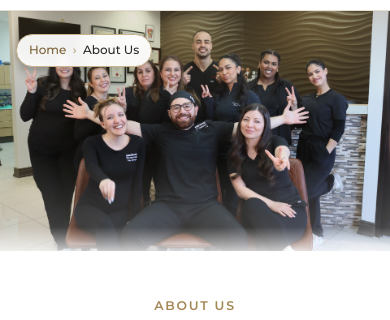
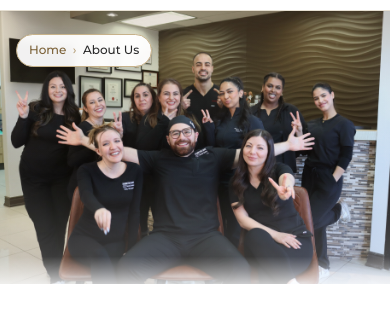
Before and after one commit to AhmadHamadi/HCDC, a website: page about-us/index.html in a window 390 px wide. Shown: the part 73-393 px from the top of the page. Drawn offline with Linux system fonts and the light colour scheme.

Commit message:
About/Our Story hero: half-torso crop, heads safe, all faces at every width
Head-to-toe made the hero too tall. Target the requested framing
instead: the crop window runs from just above the tallest back-row head
(9.3% of the photo) down to the seated front row's laps (82.8%) — heads
clear at the top, half torsos at the bottom, no ceiling band.

49vw is that window's exact height-to-width ratio, with no upper clamp,
so the composition is pixel-identical on every laptop and monitor width
(verified 768 through 3440px). On phones the 340px floor previously
forced object-fit to crop the SIDES, which cut out the woman standing at
the photo's far left edge on 320px screens; cap the floor at 70vw, the
widest ratio at which the full group still fits horizontally. Narrow
phones now show the whole team slightly shorter instead of cutting
anyone.

Verified by rendering the exact object-fit crop at 320, 390, 414, 480,
540, 600, 660, 768, 1024, 1280, 1440, 1920, 2560 and 3440px and visually
inspecting: all eleven faces visible at every width, back-row head has
clear margin, bottom edge lands at the seated row's laps.

Co-Authored-By: Claude Fable 5 <noreply@anthropic.com>

```diff
--- a/assets/css/styles.css
+++ b/assets/css/styles.css
@@ -1624,15 +1624,20 @@ p { margin: 0 0 1em; }
 .page-photo-hero {
   position: relative;
   width: 100%;
-  /* The team photo is 1920x1280 and the group fills it head-to-toe: the
-     tallest head starts ~14% from the top and the front row's legs/sneakers
-     run to the bottom edge, so ANY banner crop cuts somebody. Show the whole
-     photo minus the empty ceiling strip: 61.4vw = the photo's 2:3 height
-     ratio x the 92% slice we keep (8%..100%). Because the height is a pure
-     fraction of the width with no clamp, the composition is IDENTICAL on
-     every screen size — nothing can get cut on phones, laptops or wide
-     monitors. */
-  height: 61.4vw;
+  /* Crop window for the 1920x1280 team photo: from just above the tallest
+     head (~9% from the top; the head starts ~13-14%) down to the seated front
+     row's laps/hands (~83%) — heads safe at the top, half-torsos at the
+     bottom, no ceiling band, not head-to-toe. 49vw = the photo's 2:3 height
+     ratio x that ~74% slice. Pure fraction of the width (no clamp at the top
+     end), so the composition is IDENTICAL on laptops and any size monitor.
+     The 340px floor only kicks in below ~695px width, where the hero
+     gradually reveals more of the photo's height instead of becoming a thin
+     strip. The 70vw ceiling stops the floor from over-zooming on narrow
+     phones: past that ratio object-fit starts cropping the SIDES, which cuts
+     off the woman standing at the far left edge of the photo (verified: at
+     320px wide with a hard 340px floor she disappears). At 70vw the full
+     width still fits everyone. */
+  height: min(max(340px, 49vw), 70vw);
   overflow: hidden;
   background: var(--cream);
 }
@@ -1642,10 +1647,12 @@ p { margin: 0 0 1em; }
 .page-photo-hero-bg img {
   width: 100%; height: 100%;
   object-fit: cover;
-  /* Anchor to the BOTTOM of the photo: the only hidden slice (~8%) is taken
-     entirely off the top, which is empty ceiling. Everyone is visible from
-     above the tallest head down to their feet at every viewport width. */
-  object-position: 50% 100%;
+  /* 35% splits the hidden slice so the crop's top edge sits at ~9% of the
+     photo (above the tallest head at ~13-14%) and the bottom edge at ~83%
+     (the seated front row's laps). On narrow screens the visible slice grows
+     toward the full photo, which only ever ADDS headroom — it can never cut
+     into the heads. */
+  object-position: 50% 35%;
   display: block;
 }
 .page-photo-hero::after {
```
